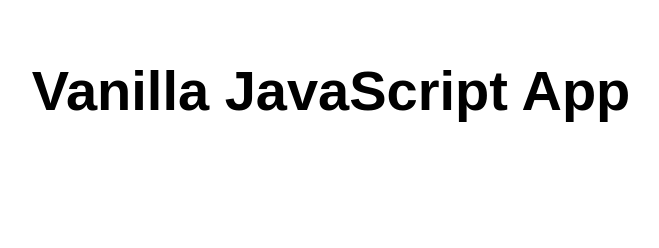
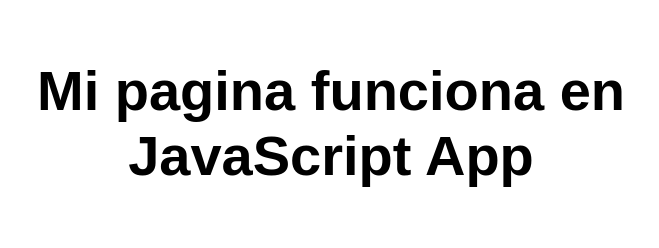
Before and after one commit to misterfurias-eng/mi-primer-app, a website: page src/index.html in a window 1280 px wide. Shown: the whole page, without its empty margins (309-968 px from the left). Drawn offline with Linux system fonts and the light colour scheme.

Commit message:
// etiquetas modificadas

```diff
--- a/src/index.html
+++ b/src/index.html
@@ -10,7 +10,7 @@
 
 <body>
   <main>
-    <h1>Vanilla JavaScript App</h1>
+    <h1>Mi pagina funciona en JavaScript App</h1>
   </main>
 </body>
 
```
